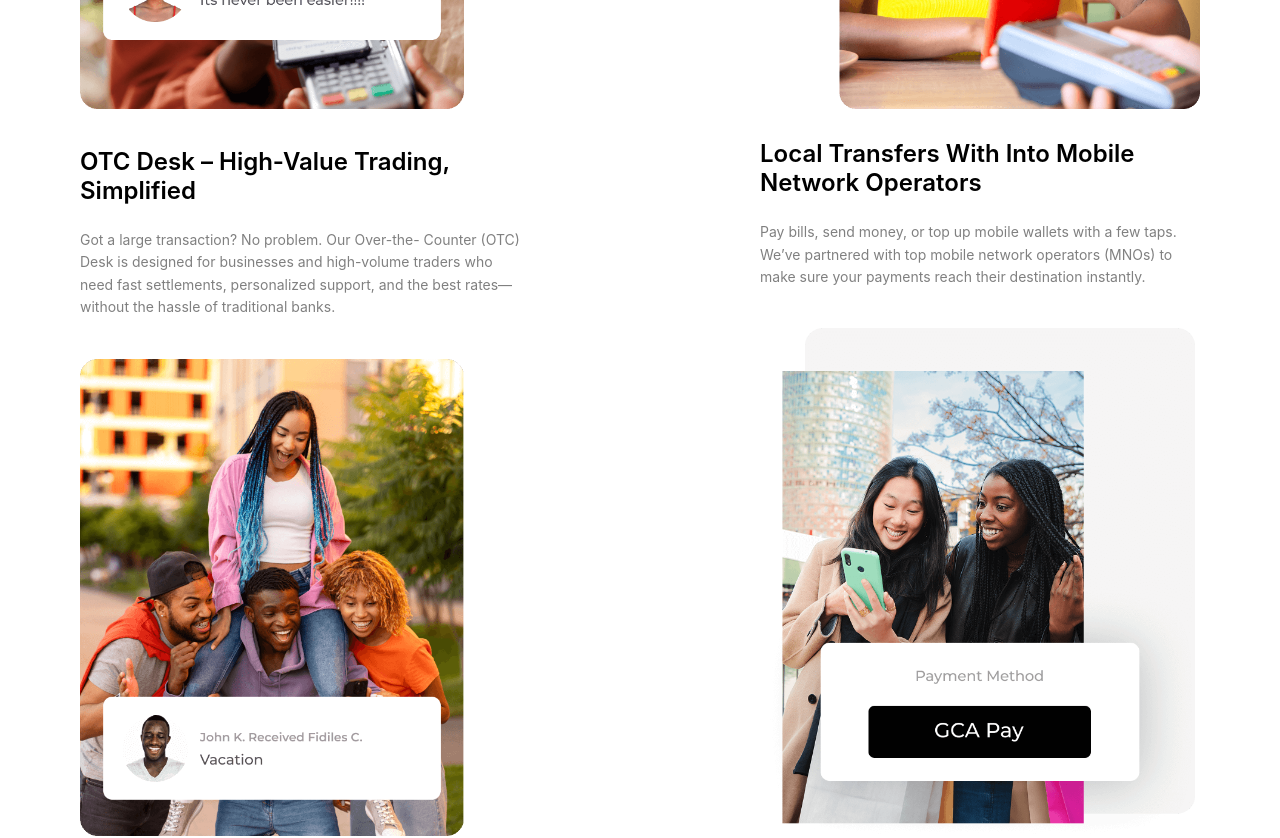
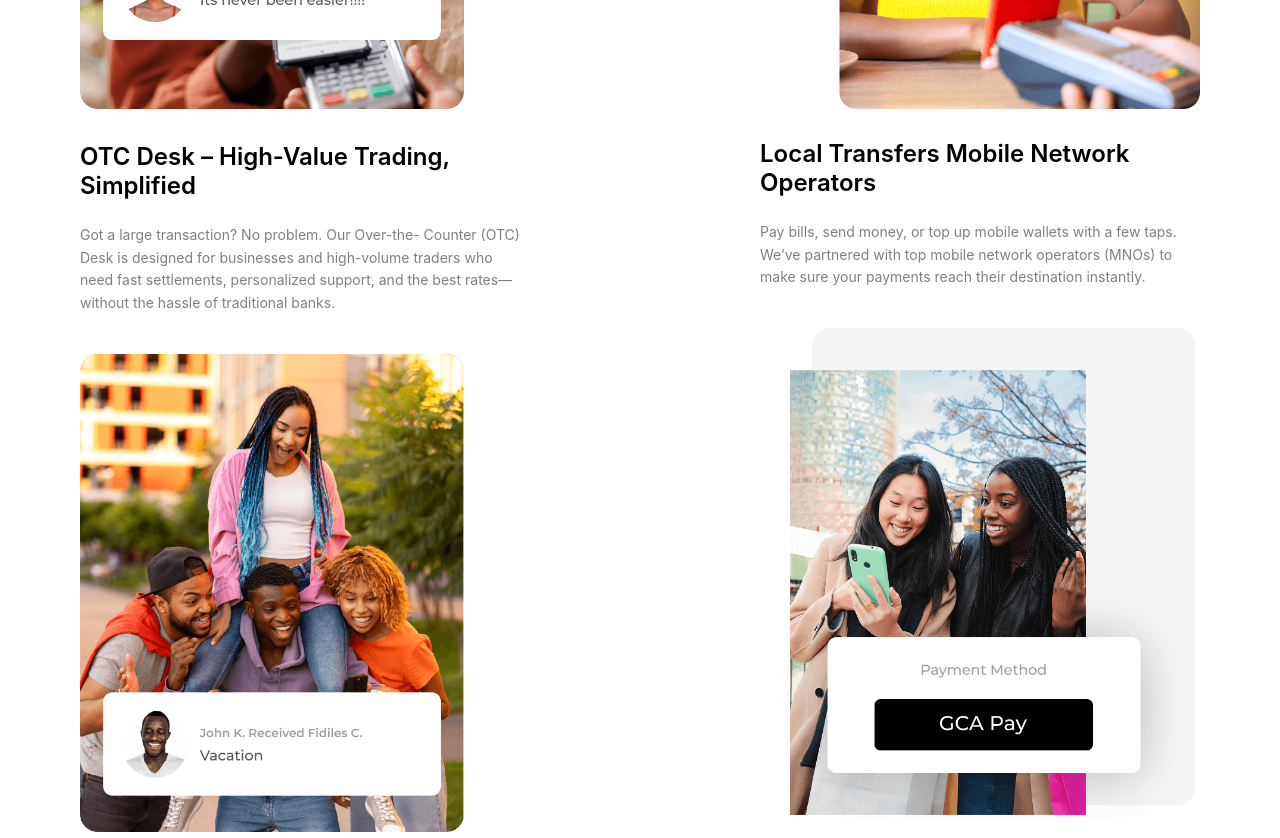
Before and after one commit to dking1234/golden-caven, a React (Create React App) app: page / in a window 1280 px wide. Shown: the part 2620-3458 px from the top of the page. Built offline with nearby package versions, Linux system fonts and the light colour scheme.

Commit message:
update servicedisplay

```diff
--- a/src/Components/ServiceDisplay/ServiceDisplay.css
+++ b/src/Components/ServiceDisplay/ServiceDisplay.css
@@ -19,6 +19,14 @@
     display: flex;
     flex-direction: column; /* Stack title, paragraph, and image vertically */
     align-items: flex-start;
+    justify-content: center;
+    width: 100%;
+}
+
+.service-display1 {
+    display: flex;
+    flex-direction: column; /* Stack title, paragraph, and image vertically */
+    align-items: flex-end;
     justify-content: center;
     width: 100%;
 }
@@ -68,7 +76,7 @@
 }
 
 .service-image-size {
-    max-width: 30srem;
+    max-width: 27rem;
 }
 
 .service-image-size-1 {
--- a/src/Components/ServiceDisplay/ServiceDisplay.js
+++ b/src/Components/ServiceDisplay/ServiceDisplay.js
@@ -17,7 +17,7 @@ function ServiceDisplay() {
                                     management smoother than ever.</p>
                 <img src={International} alt="gca" className='service-image-size-1'/>
                 </div>
-                <div className='service-display'>
+                <div className='service-display1'>
                 <span className='service-display-title'>International Payments Go Global, Instantly</span>
                 <p className='service-display-paragraphy'>No delays. No hidden fees. No stress.With GCA Pay, sending money across borders is
                                     as easy as a local transfer. Whether you’re paying
@@ -37,8 +37,8 @@ function ServiceDisplay() {
                                     the hassle of traditional banks.</p>
                                     <img src={Local} alt="gca" className='service-image-size-3'/>
                 </div>
-                <div className='service-display'>
-                <span className='service-display-title'>Local Transfers With Into Mobile Network Operators</span>
+                <div className='service-display1'>
+                <span className='service-display-title'>Local Transfers Mobile Network Operators</span>
                 <p className='service-display-paragraphy'>Pay bills, send money, or top up mobile wallets
                                     with a few taps. We’ve partnered with top mobile
                                     network operators (MNOs) to make sure your
```
